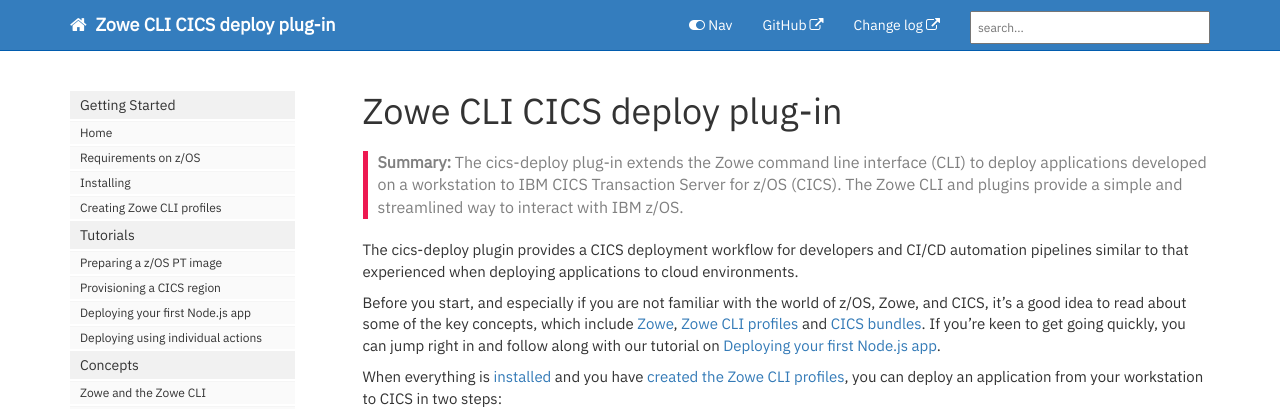
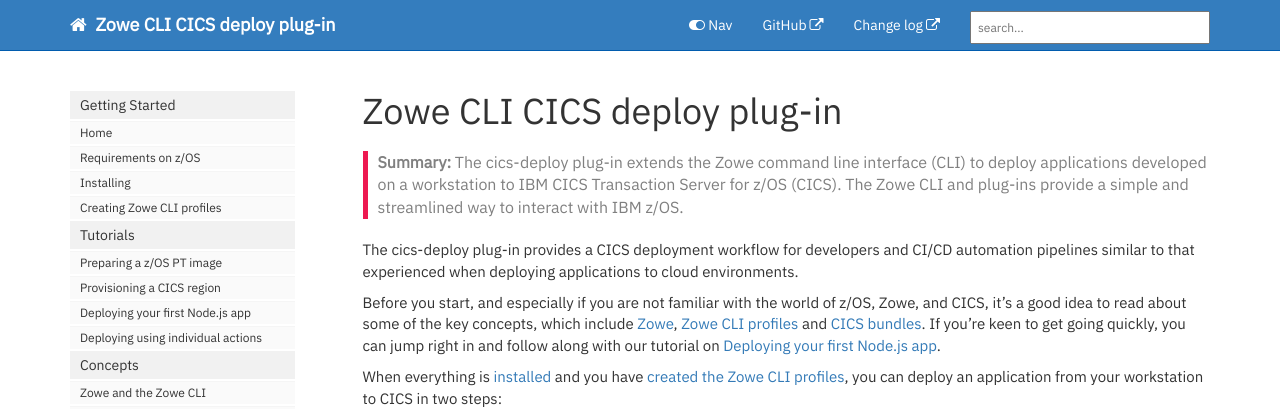
Before and after one commit to IBM/zowe-cli-cics-deploy-plugin, a Jekyll site: the page built from docs/pages/cdp/cdp-Home.md, in a window 1280 px wide and 930 px high. Shown: the top 409 px of the window. Built offline with Jekyll 4.4.1, drawn with Linux system fonts in a browser that asks for light colours; nearby versions of some CDN libraries; comment, search, counter and statistics services are not loaded.

Commit message:
Apply suggestions from code review
Co-Authored-By: tasha-m-k <47576163+tasha-m-k@users.noreply.github.com>
Signed-off-by: Matthew Wilson <matthew.wilson@uk.ibm.com>

```diff
--- a/docs/pages/cdp/cdp-Home.md
+++ b/docs/pages/cdp/cdp-Home.md
@@ -2,13 +2,13 @@
 title: Zowe CLI CICS deploy plug-in
 tags: [getting_started]
 keywords:
-summary: "The cics-deploy plug-in extends the Zowe command line interface (CLI) to deploy applications developed on a workstation to IBM CICS Transaction Server for z/OS (CICS). The Zowe CLI and plugins provide a simple and streamlined way to interact with IBM z/OS."
+summary: "The cics-deploy plug-in extends the Zowe command line interface (CLI) to deploy applications developed on a workstation to IBM CICS Transaction Server for z/OS (CICS). The Zowe CLI and plug-ins provide a simple and streamlined way to interact with IBM z/OS."
 sidebar: cdp_sidebar
 permalink: index.html
 folder: cdp
 ---
 
-The cics-deploy plugin provides a CICS deployment workflow for developers and CI/CD automation pipelines similar to that experienced when deploying applications to cloud environments.
+The cics-deploy plug-in provides a CICS deployment workflow for developers and CI/CD automation pipelines similar to that experienced when deploying applications to cloud environments.
 
 Before you start, and especially if you are not familiar with the world of z/OS, Zowe, and CICS, it's a good idea to read about some of the key concepts, which include [Zowe](cdp-zowe-and-cli), [Zowe CLI profiles](cdp-zowe-profiles) and [CICS bundles](cdp-cics-bundles). If you're keen to get going quickly, you can jump right in and follow along with our tutorial on [Deploying your first Node.js app](cdp-Deploying-your-first-nodejs-app).
 
```
